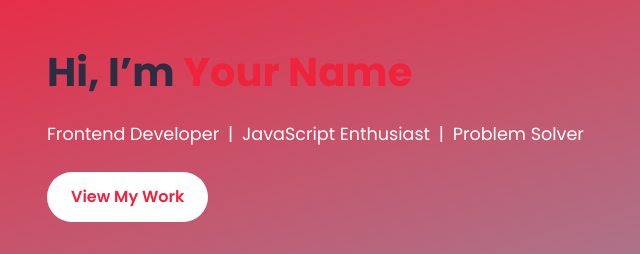
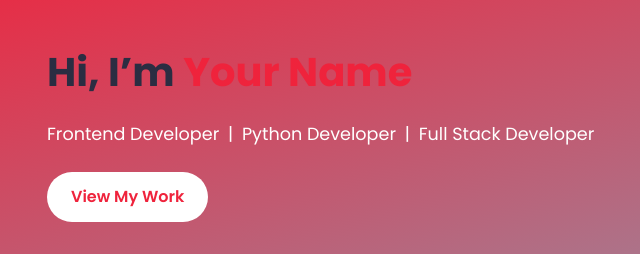
Before and after one commit to Bishworaj0/portfolio_Bishworaj, a plain HTML site: page index.html in a window 1280 px wide. Shown: the part 132-386 px from the top of the page, 43-683 px from the left. Drawn offline with Linux system fonts and the light colour scheme; a small style sheet from the web is missing.

Commit message:
something

```diff
--- a/index.html
+++ b/index.html
@@ -47,7 +47,7 @@
     <div class="container hero-container">
       <div class="hero-text">
         <h1>Hi, I’m <span class="highlight">Your Name</span></h1>
-        <p>Frontend Developer | JavaScript Enthusiast | Problem Solver</p>
+        <p>Frontend Developer | Python Developer | Full Stack Developer</p>
         <a href="#projects" class="btn">View My Work</a>
       </div>
       <div class="hero-image">
```
